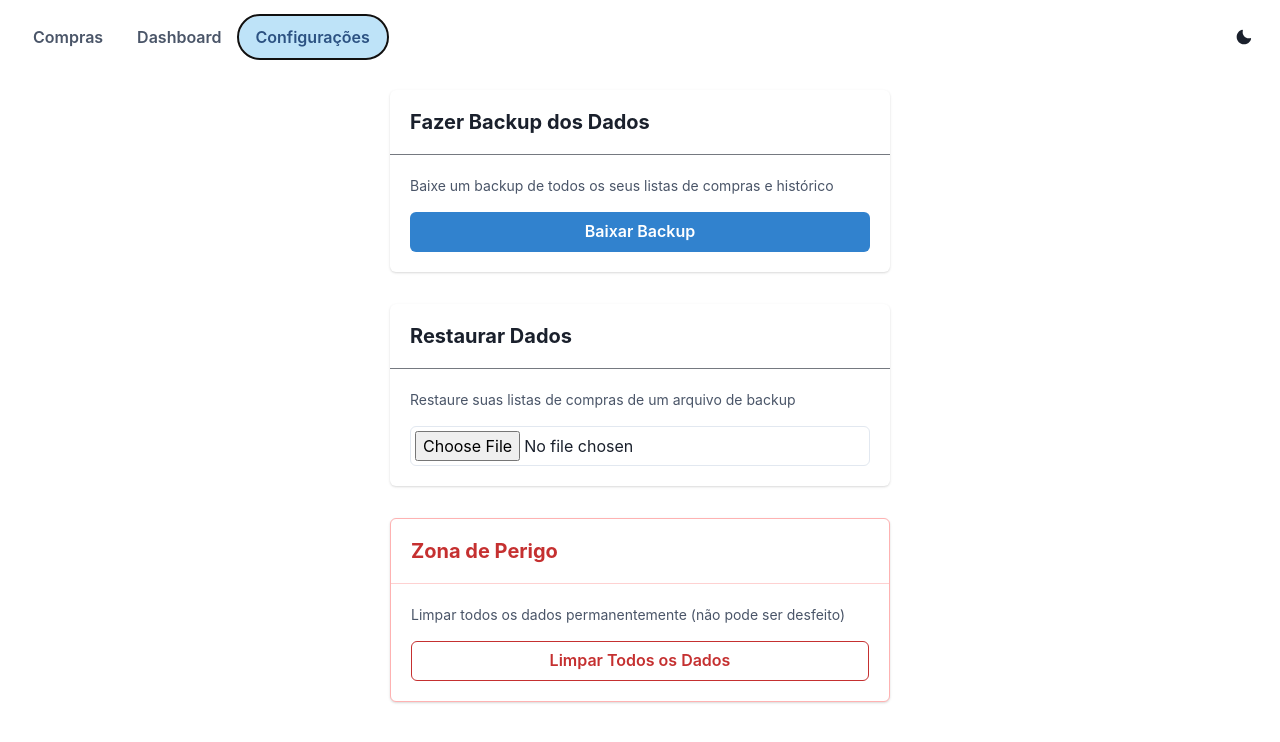
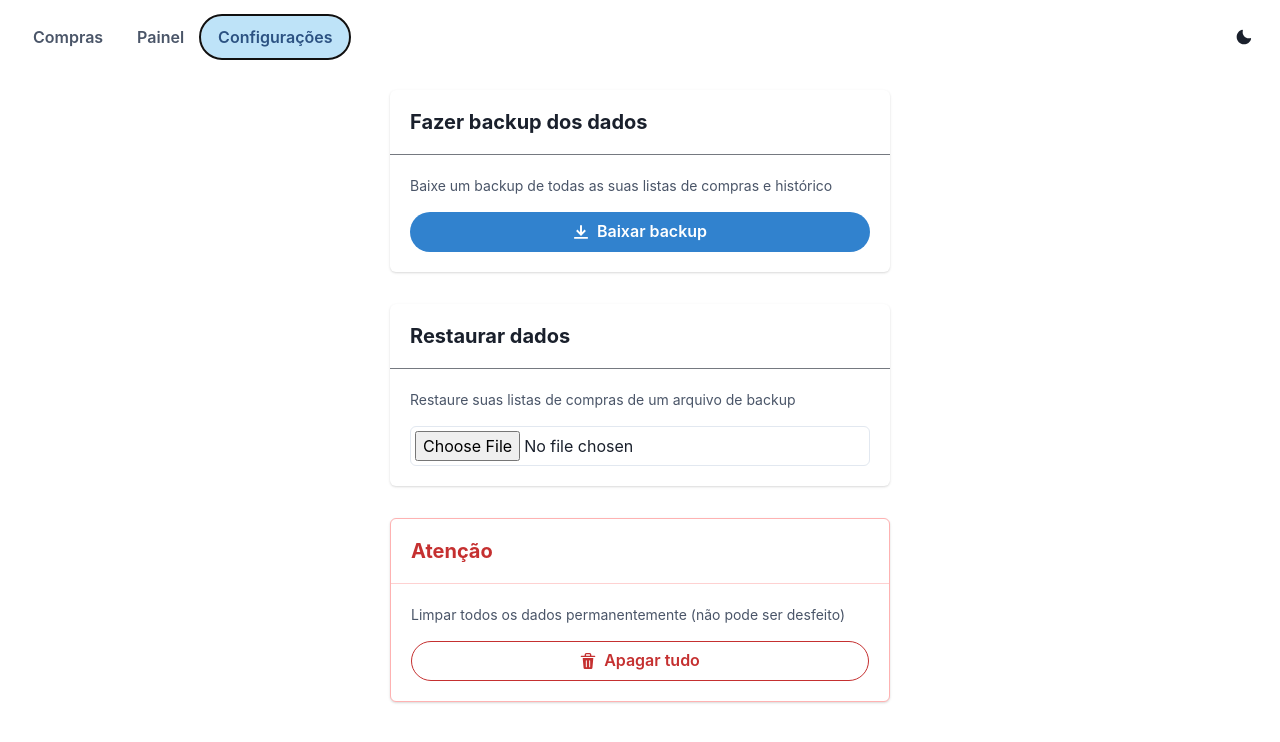
Before and after one commit to diogocavilha/lista-compras-gh-pages, a React (Vite) app: page / in a window 1280 px wide. Both pictures are taken after a click on the tab "Configurações". Shown: the top 742 px of the page. Built offline with nearby package versions, Linux system fonts and the light colour scheme.

Commit message:
refactor: update Portuguese translations and improve UI text consistency

```diff
--- a/src/App.tsx
+++ b/src/App.tsx
@@ -153,7 +153,7 @@ function App() {
                 <Box display="flex" justifyContent="space-between" alignItems="center" mb={4}>
                     <TabList>
                         <Tab>Compras</Tab>
-                        <Tab>Dashboard</Tab>
+                        <Tab>Painel</Tab>
                         <Tab>Configurações</Tab>
                     </TabList>
                     <ThemeToggle />
--- a/src/components/BackupRestore.tsx
+++ b/src/components/BackupRestore.tsx
@@ -1,6 +1,7 @@
 import { useState } from 'react'
 import { VStack, Button, Input, Text, useToast, Card, CardBody, CardHeader, Heading, Divider } from '@chakra-ui/react'
 import * as backupService from '../services/backupService'
+import { DeleteIcon, DownloadIcon } from '@chakra-ui/icons'
 
 interface BackupRestoreProps {
     onRestoreComplete: () => void
@@ -75,16 +76,16 @@ function BackupRestore({ onRestoreComplete }: BackupRestoreProps) {
             {/* Backup Section */}
             <Card w="100%">
                 <CardHeader>
-                    <Heading size="md">Fazer Backup dos Dados</Heading>
+                    <Heading size="md">Fazer backup dos dados</Heading>
                 </CardHeader>
                 <Divider />
                 <CardBody>
                     <VStack spacing={4} align="stretch">
                         <Text fontSize="sm" color="gray.600">
-                            Baixe um backup de todos os seus listas de compras e histórico
+                            Baixe um backup de todas as suas listas de compras e histórico
                         </Text>
-                        <Button colorScheme="blue" onClick={handleExportBackup} w="100%">
-                            Baixar Backup
+                        <Button leftIcon={<DownloadIcon />} borderRadius={100} colorScheme="blue" onClick={handleExportBackup} w="100%">
+                            Baixar backup
                         </Button>
                     </VStack>
                 </CardBody>
@@ -93,7 +94,7 @@ function BackupRestore({ onRestoreComplete }: BackupRestoreProps) {
             {/* Restore Section */}
             <Card w="100%">
                 <CardHeader>
-                    <Heading size="md">Restaurar Dados</Heading>
+                    <Heading size="md">Restaurar dados</Heading>
                 </CardHeader>
                 <Divider />
                 <CardBody>
@@ -116,7 +117,7 @@ function BackupRestore({ onRestoreComplete }: BackupRestoreProps) {
             <Card w="100%" borderColor="red.200" borderWidth="1px">
                 <CardHeader>
                     <Heading size="md" color="red.600">
-                        Zona de Perigo
+                        Atenção
                     </Heading>
                 </CardHeader>
                 <Divider />
@@ -126,16 +127,18 @@ function BackupRestore({ onRestoreComplete }: BackupRestoreProps) {
                             Limpar todos os dados permanentemente (não pode ser desfeito)
                         </Text>
                         <Button
+                            leftIcon={<DeleteIcon />}
+                            borderRadius={100}
                             colorScheme="red"
                             variant="outline"
                             w="100%"
                             onClick={() => {
                                 const confirm = window.confirm(
-                                    'Isso deletará permanentemente todas as suas listas de compras. Isso não pode ser desfeito. Continuar?'
+                                    'Isso apagará permanentemente todas as suas listas de compras. Isso não pode ser desfeito. Continuar?'
                                 )
                                 if (confirm) {
                                     const confirm2 = window.confirm(
-                                        'Você tem certeza absoluta? Esta ação não pode ser revertida.'
+                                        'Você tem certeza? Esta ação não pode ser revertida.'
                                     )
                                     if (confirm2) {
                                         import('../services/storageService').then(m => m.clearAllData())
@@ -144,7 +147,7 @@ function BackupRestore({ onRestoreComplete }: BackupRestoreProps) {
                                 }
                             }}
                         >
-                            Limpar Todos os Dados
+                            Apagar tudo
                         </Button>
                     </VStack>
                 </CardBody>
--- a/src/components/Dashboard.tsx
+++ b/src/components/Dashboard.tsx
@@ -17,7 +17,7 @@ function Dashboard({ activeList, completedLists }: DashboardProps) {
                 {/* Current Trip */}
                 <Box>
                     <Heading as="h2" size="md" mb={4}>
-                        Viagem Atual
+                        Viagem atual
                     </Heading>
                     {activeList ? (
                         <Card>
@@ -47,11 +47,11 @@ function Dashboard({ activeList, completedLists }: DashboardProps) {
                     </Heading>
                     <SimpleGrid columns={{ base: 1, md: 2 }} spacing={4}>
                         <Stat>
-                            <StatLabel>Total de Viagens</StatLabel>
+                            <StatLabel>Total de viagens</StatLabel>
                             <StatNumber>{stats.totalTrips}</StatNumber>
                         </Stat>
                         <Stat>
-                            <StatLabel>Duração Média</StatLabel>
+                            <StatLabel>Duração média</StatLabel>
                             <StatNumber>{stats.averageDurationFormatted}</StatNumber>
                         </Stat>
                         <Stat>
@@ -59,7 +59,7 @@ function Dashboard({ activeList, completedLists }: DashboardProps) {
                             <StatNumber>{stats.totalItemsShipped}</StatNumber>
                         </Stat>
                         <Stat>
-                            <StatLabel>Média de Itens/Viagem</StatLabel>
+                            <StatLabel>Média de itens/viagem</StatLabel>
                             <StatNumber>{stats.totalTrips > 0 ? Math.round(stats.totalItemsShipped / stats.totalTrips) : 0}</StatNumber>
                         </Stat>
                     </SimpleGrid>
@@ -68,7 +68,7 @@ function Dashboard({ activeList, completedLists }: DashboardProps) {
                 {/* Recent Trips */}
                 <Box>
                     <Heading as="h2" size="md" mb={4}>
-                        Viagens Recentes
+                        Viagens recentes
                     </Heading>
                     {recentTrips.length === 0 ? (
                         <Text color="gray.500">Nenhuma viagem concluída ainda</Text>
@@ -82,7 +82,7 @@ function Dashboard({ activeList, completedLists }: DashboardProps) {
                                                 <strong>{formatListDate(trip.createdAt)}</strong>
                                             </Text>
                                             <Text fontSize="sm" color="gray.600">
-                                                Duration: {formatDuration(trip.durationMs)} • {trip.itemCount} items
+                                                Duração: {formatDuration(trip.durationMs)} • {trip.itemCount} itens
                                             </Text>
                                         </VStack>
                                     </CardBody>
--- a/src/components/List.tsx
+++ b/src/components/List.tsx
@@ -10,10 +10,12 @@ import {
     useToast,
     List as ChakraList,
     ListItem as ChakraListItem,
+    IconButton,
 } from '@chakra-ui/react'
 import { ListItem as ListItemType, ShoppingList } from '../types/index'
 import { formatListDate } from '../services/analyticsService'
 import ListItem from './ListItem'
+import { AddIcon } from '@chakra-ui/icons'
 
 interface ListProps {
     list: ShoppingList | null
@@ -91,13 +93,13 @@ function List({
             <Box as="main" p={4} maxW="600px" mx="auto">
                 <VStack spacing={6} align="center" py={8}>
                     <Heading as="h1" size="lg">
-                        Nenhuma lista de compras ativa
+                        Nenhuma lista encontrada
                     </Heading>
                     <Text color="gray.500">
                         Você pode criar uma nova lista quando estiver pronto
                     </Text>
-                    <Button colorScheme="blue" onClick={onCreateNewList} size="lg">
-                        Criar Nova Lista de Compras
+                    <Button borderRadius={100} colorScheme="blue" onClick={onCreateNewList} size="lg">
+                        Criar
                     </Button>
                 </VStack>
             </Box>
@@ -112,7 +114,7 @@ function List({
                 {/* List Metadata */}
                 <Box>
                     <Heading as="h1" size="lg" mb={2}>
-                        Lista de Compras
+                        Lista de compras
                     </Heading>
                     <Text fontSize="sm" color="gray.500">
                         Criada: {formatListDate(list.createdAt)}
@@ -132,9 +134,16 @@ function List({
                         size="md"
                         maxLength={200}
                     />
-                    <Button colorScheme="blue" onClick={handleAddItem} type="button">
-                        Adicionar Item
-                    </Button>
+                    <IconButton
+                        onClick={handleAddItem}
+                        isRound={true}
+                        variant='solid'
+                        colorScheme='blue'
+                        aria-label='Criar'
+                        fontSize='20px'
+                        type="button"
+                        icon={<AddIcon />}
+                    />
                 </HStack>
 
                 {/* Items List */}
--- a/src/services/analyticsService.ts
+++ b/src/services/analyticsService.ts
@@ -111,7 +111,7 @@ export function formatListDate(isoString: string): string {
             date.getFullYear() === today.getFullYear()
 
         const months = ['janeiro', 'fevereiro', 'março', 'abril', 'maio', 'junho',
-                       'julho', 'agosto', 'setembro', 'outubro', 'novembro', 'dezembro']
+            'julho', 'agosto', 'setembro', 'outubro', 'novembro', 'dezembro']
 
         const dayStr = date.getDate()
         const monthStr = months[date.getMonth()]
```
Also changed, not shown: specs/003-portuguese-native-interface/research.md (+1 -1 lines).
